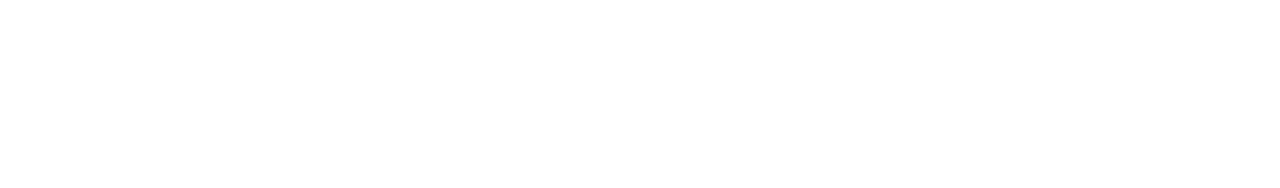
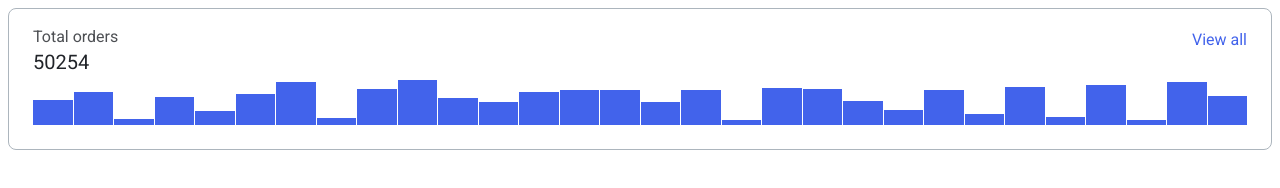
Before and after one commit to js-tasks-ru/htmlcss-20240614_aynur-zaynullin, a website: page 04-lection2/01-histogram/index.html in a window 1280 px wide. Drawn offline with Linux system fonts and the light colour scheme.

Commit message:
Гистограма

```diff
--- a/04-lection2/01-histogram/histogram.css
+++ b/04-lection2/01-histogram/histogram.css
@@ -0,0 +1,85 @@
+.histogram {
+    padding: 16px 24px 24px;
+    display: flex;
+    flex-direction: column;
+
+    font-family: Inter;
+    font-size: 16px;
+    font-weight: 400;
+    line-height: 24px;
+
+    border: 1px solid #ACB5BD;
+    border-radius: 8px;
+}
+
+.histogram__info {
+    display: flex;
+    justify-content: space-between;
+}
+
+.histogram__total {
+    display: flex;
+    flex-direction: column;
+
+    color: #212429;
+}
+
+.histogram__total-header {
+    opacity: 0.8;
+}
+
+.histogram__total-count {
+    font-size: 20px;
+    line-height: 26px;
+}
+
+.histogram__link {
+    margin-top: 3px;
+    text-decoration: none;
+    color: #4263EB;
+}
+
+.histogram__towers {
+    height: 50px;
+    flex-grow: 1;
+    position: relative;
+    display: flex;
+    align-items: flex-end;
+    gap: 1px;
+}
+
+.histogram__tower {
+    flex-grow: 1;
+    background-color: #4263EB;
+}
+
+.histogram__tower_size1 { height: 50%; }
+.histogram__tower_size2 { height: 67%; }
+.histogram__tower_size3 { height: 12%; }
+.histogram__tower_size4 { height: 56%; }
+.histogram__tower_size5 { height: 29%; }
+.histogram__tower_size6 { height: 63%; }
+.histogram__tower_size7 { height: 87%; }
+.histogram__tower_size8 { height: 15%; }
+.histogram__tower_size9 { height: 73%; }
+.histogram__tower_size10 { height: 90%; }
+.histogram__tower_size11 { height: 55%; }
+.histogram__tower_size12 { height: 47%; }
+.histogram__tower_size13 { height: 67%; }
+.histogram__tower_size14 { height: 71%; }
+.histogram__tower_size15 { height: 70%; }
+.histogram__tower_size16 { height: 47%; }
+.histogram__tower_size17 { height: 71%; }
+.histogram__tower_size18 { height: 10%; }
+.histogram__tower_size19 { height: 74%; }
+.histogram__tower_size20 { height: 72%; }
+.histogram__tower_size21 { height: 49%; }
+.histogram__tower_size22 { height: 31%; }
+.histogram__tower_size23 { height: 70%; }
+.histogram__tower_size24 { height: 23%; }
+.histogram__tower_size25 { height: 77%; }
+.histogram__tower_size26 { height: 16%; }
+.histogram__tower_size27 { height: 80%; }
+.histogram__tower_size28 { height: 10%; }
+.histogram__tower_size29 { height: 86%; }
+.histogram__tower_size30 { height: 58%; }
--- a/04-lection2/01-histogram/index.html
+++ b/04-lection2/01-histogram/index.html
@@ -6,6 +6,46 @@
         <link rel="stylesheet" href="./histogram.css">
     </head>
     <body>
-
+    <div class='histogram'>
+      <div class='histogram__info'>
+        <div class='histogram__total'>
+          <span class='histogram__total-header'>Total orders</span>
+          <span class='histogram__total-count'>50254</span>
+        </div>
+        <a class='histogram__link' href='/'>View all</a>
+      </div>
+      <div class='histogram__towers'>
+        <div class='histogram__tower histogram__tower_size1'></div>
+        <div class='histogram__tower histogram__tower_size2'></div>
+        <div class='histogram__tower histogram__tower_size3'></div>
+        <div class='histogram__tower histogram__tower_size4'></div>
+        <div class='histogram__tower histogram__tower_size5'></div>
+        <div class='histogram__tower histogram__tower_size6'></div>
+        <div class='histogram__tower histogram__tower_size7'></div>
+        <div class='histogram__tower histogram__tower_size8'></div>
+        <div class='histogram__tower histogram__tower_size9'></div>
+        <div class='histogram__tower histogram__tower_size10'></div>
+        <div class='histogram__tower histogram__tower_size11'></div>
+        <div class='histogram__tower histogram__tower_size12'></div>
+        <div class='histogram__tower histogram__tower_size13'></div>
+        <div class='histogram__tower histogram__tower_size14'></div>
+        <div class='histogram__tower histogram__tower_size15'></div>
+        <div class='histogram__tower histogram__tower_size16'></div>
+        <div class='histogram__tower histogram__tower_size17'></div>
+        <div class='histogram__tower histogram__tower_size18'></div>
+        <div class='histogram__tower histogram__tower_size19'></div>
+        <div class='histogram__tower histogram__tower_size20'></div>
+        <div class='histogram__tower histogram__tower_size21'></div>
+        <div class='histogram__tower histogram__tower_size22'></div>
+        <div class='histogram__tower histogram__tower_size23'></div>
+        <div class='histogram__tower histogram__tower_size24'></div>
+        <div class='histogram__tower histogram__tower_size25'></div>
+        <div class='histogram__tower histogram__tower_size26'></div>
+        <div class='histogram__tower histogram__tower_size27'></div>
+        <div class='histogram__tower histogram__tower_size28'></div>
+        <div class='histogram__tower histogram__tower_size29'></div>
+        <div class='histogram__tower histogram__tower_size30'></div>
+      </div>
+    </div>
     </body>
 </html>
```
